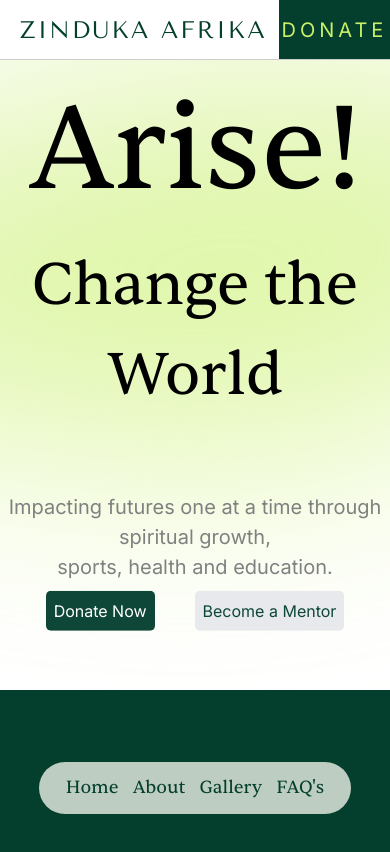
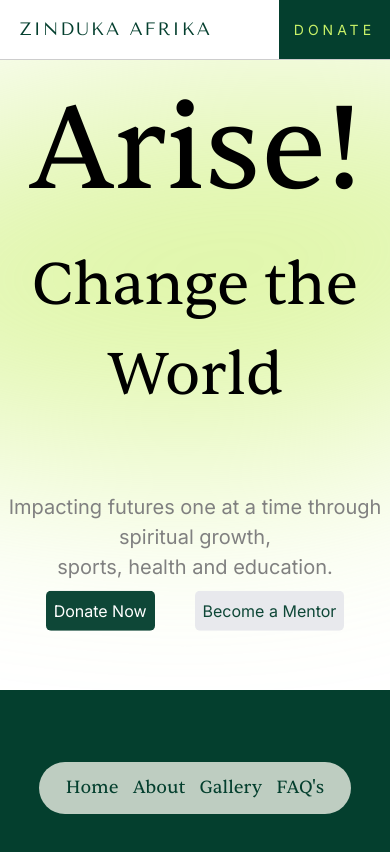
Before and after one commit to koechian/zinduka-afrika, a Next.js app: page / in a window 390 px wide. Shown: the top 852 px of the page. Built offline with nearby package versions, Linux system fonts and the light colour scheme.

Commit message:
Fixed font size on Mobile

```diff
--- a/src/app/components/Sections/Navbar/navbar.module.css
+++ b/src/app/components/Sections/Navbar/navbar.module.css
@@ -64,8 +64,10 @@
   }
   .logoText {
     letter-spacing: 2px;
+    font-size: 0.9em;
   }
   .donateContainer {
     width: 30%;
+    font-size: 0.7em;
   }
 }
```
